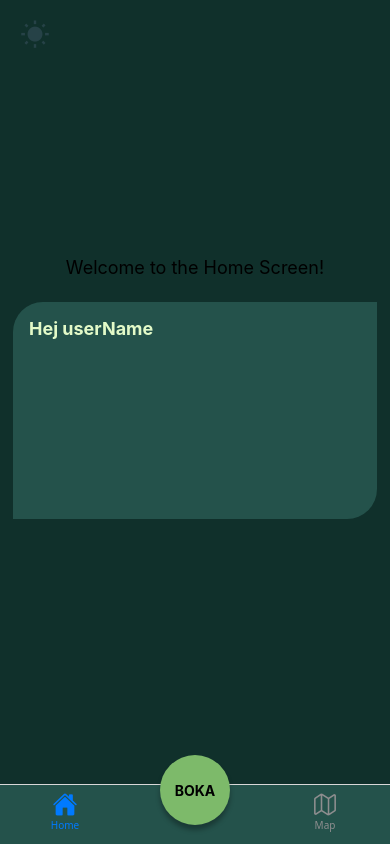
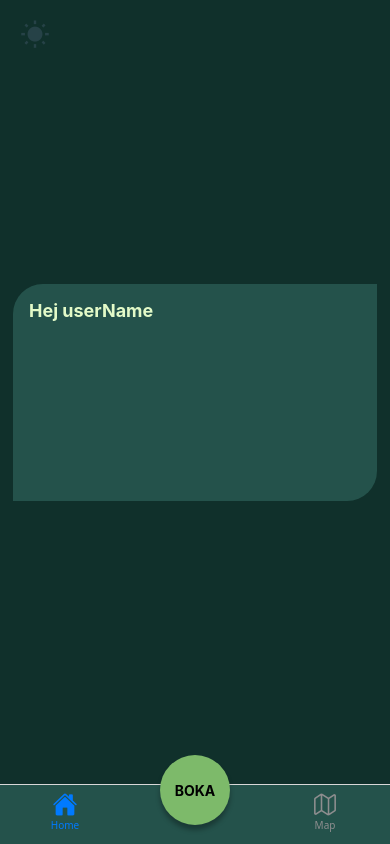
Before and after one commit to edda177/pax, a React Native app in the folder pax-mobile/: screen /Home in a window 390 px wide. Built offline with nearby package versions, Linux system fonts and the light colour scheme.

Commit message:
deleted HomeScreen text

```diff
--- a/pax-mobile/screens/HomeScreen.jsx
+++ b/pax-mobile/screens/HomeScreen.jsx
@@ -38,8 +38,6 @@ const HomeScreen = () => {
             color={theme.headerBackground}
           />
         </Pressable>
-
-        <Text style={styles.text}>Welcome to the Home Screen!</Text>
         <CardComponent />
       </View>
     </SafeAreaView>
```
